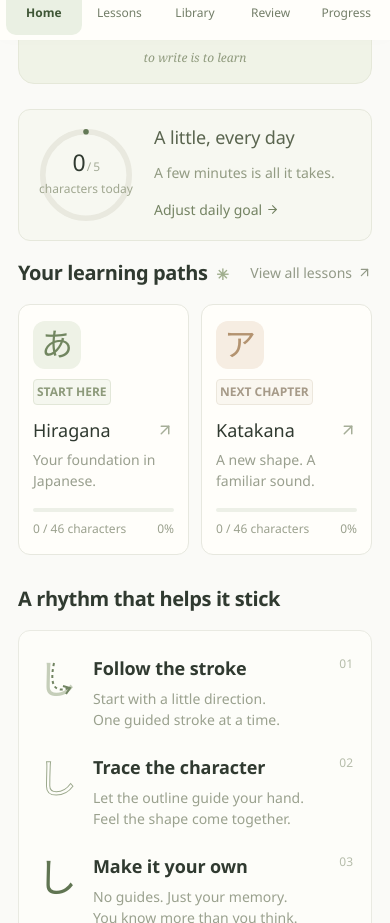
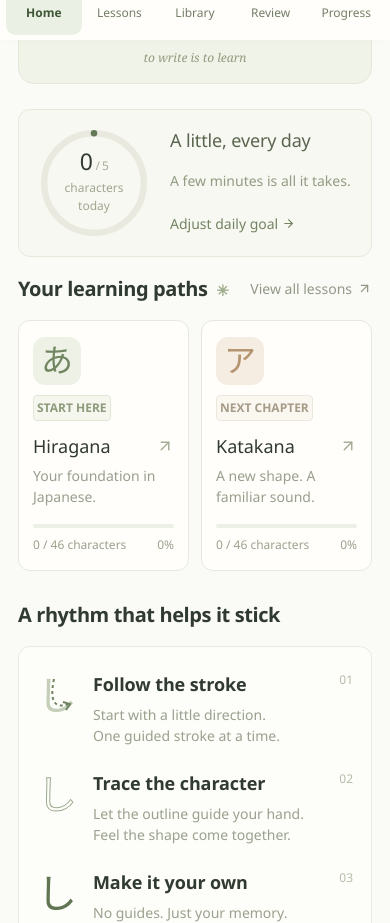
Before and after one commit to shadikhasan/kaku, a Next.js app: page / in a window 390 px wide. Shown: the part 804-1727 px from the top of the page. Built offline with nearby package versions, Linux system fonts and the light colour scheme.

Commit message:
fix(ui): prevent daily goal caption from overlapping progress ring

```diff
--- a/src/app/globals.css
+++ b/src/app/globals.css
@@ -245,7 +245,10 @@ body{padding:env(safe-area-inset-top) env(safe-area-inset-right) env(safe-area-i
   html:root .daily-card {
     display:grid;grid-template-columns:auto minmax(0,1fr);gap:8px 16px;text-align:left;
   }
-  html:root .goal-ring { grid-column:1;grid-row:1 / span 3;width:min(6.5rem,40vw);height:min(6.5rem,40vw);order:0;text-align:center; }
+  html:root .goal-ring { grid-column:1;grid-row:1 / span 3;width:min(7.5rem,40vw);height:min(7.5rem,40vw);order:0;text-align:center; }
+  html:root .goal-ring>div { inset:18%;align-items:center;gap:4px; }
+  html:root .goal-ring strong { flex-shrink:0;white-space:nowrap;letter-spacing:0; }
+  html:root .goal-ring div>span { width:100%;min-width:0;overflow-wrap:normal; }
   html:root .daily-heading { grid-column:2; }
   html:root .daily-heading h2 { margin:0; }
   html:root .daily-card>p { position:static;grid-column:2;margin:0; }
```
